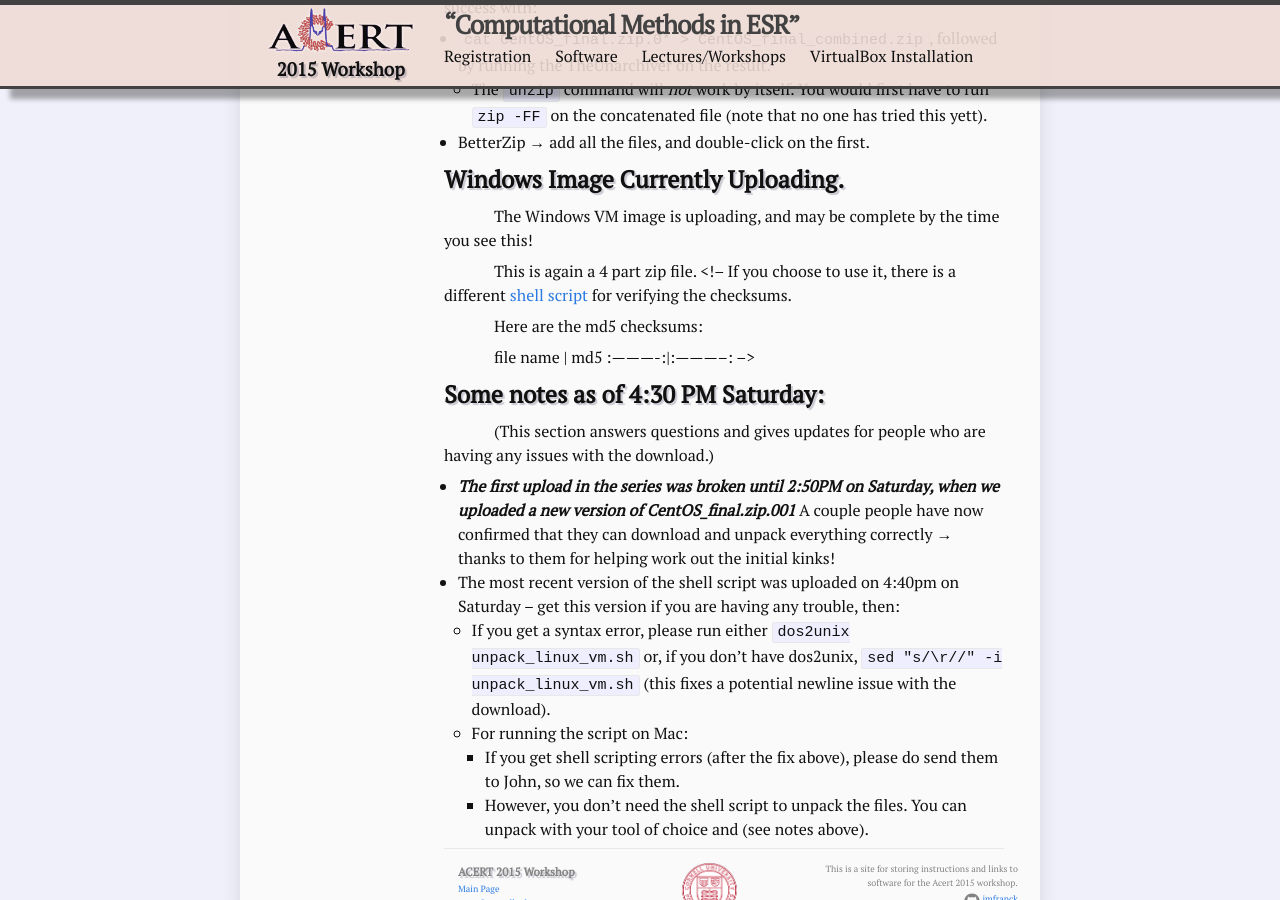
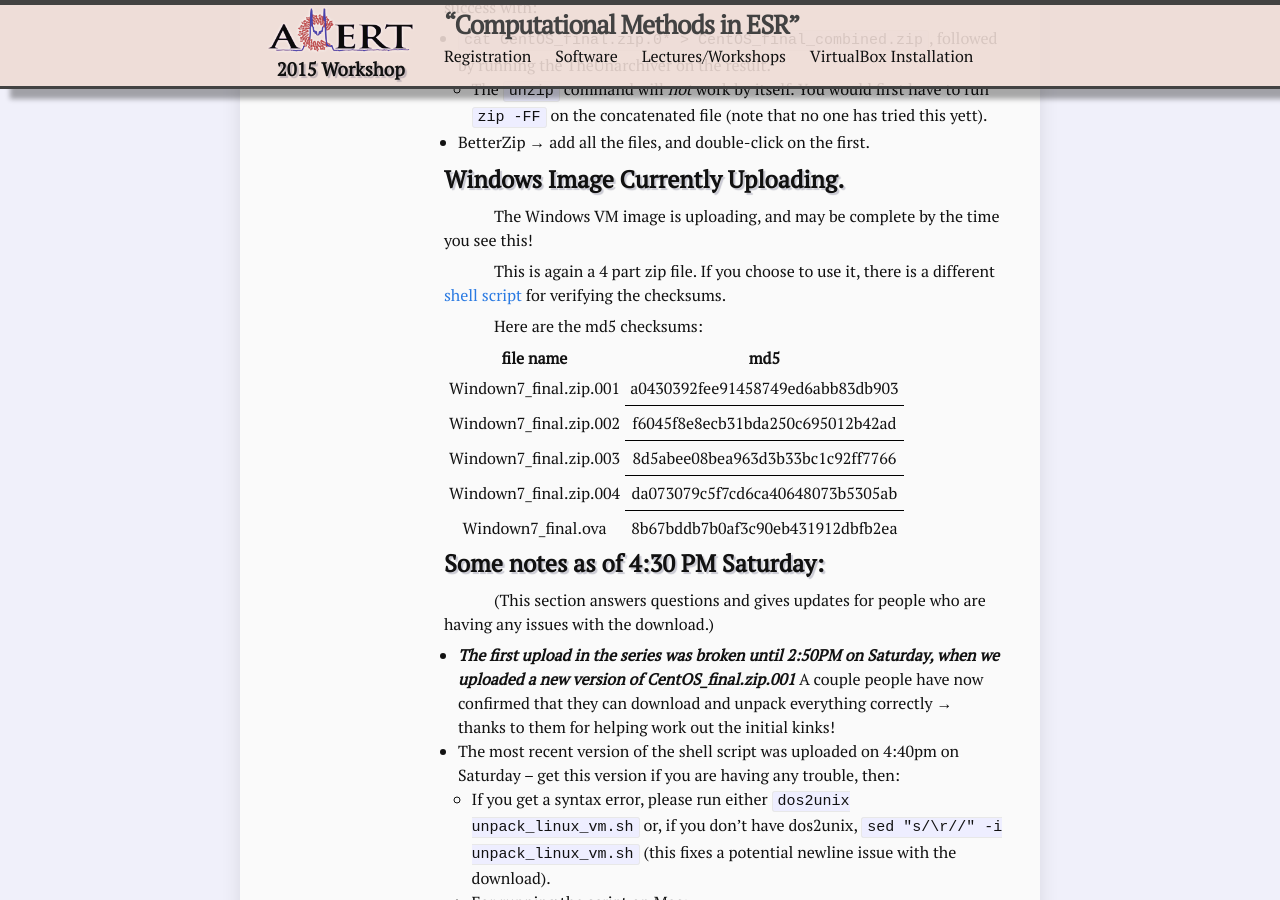
Before and after one commit to jmfranck/acert.github.io, a Jekyll site: the page built from VirtualBox/Downloads.md, in a window 1280 px wide and 900 px high, scrolled down 1585 px. Built offline with Jekyll 4.4.1, drawn with Linux system fonts in a browser that asks for light colours.

Commit message:
uploaded windows info

```diff
--- a/VirtualBox/Downloads.md
+++ b/VirtualBox/Downloads.md
@@ -60,7 +60,6 @@ So far, people have had success with:
 The Windows VM image is uploading, and may be complete by the time you see this!
 
 This is again a 4 part zip file.
-<!--
 If you choose to use it, there is a different
 [shell script]({{ site.url }}/assets/unpack_windows_vm.sh)
 for verifying the checksums.
@@ -69,7 +68,11 @@ Here are the md5 checksums:
 
  file name  | md5
 :----------:|:-----------:
--->
+Windown7_final.zip.001 | a0430392fee91458749ed6abb83db903
+Windown7_final.zip.002 | f6045f8e8ecb31bda250c695012b42ad
+Windown7_final.zip.003 | 8d5abee08bea963d3b33bc1c92ff7766
+Windown7_final.zip.004 | da073079c5f7cd6ca40648073b5305ab
+Windown7_final.ova     | 8b67bddb7b0af3c90eb431912dbfb2ea
 
 ##Some notes as of 4:30 PM Saturday:
 (This section answers questions and gives updates for people who are having any issues with the download.)
```
Also changed, not shown: 1 other file.
